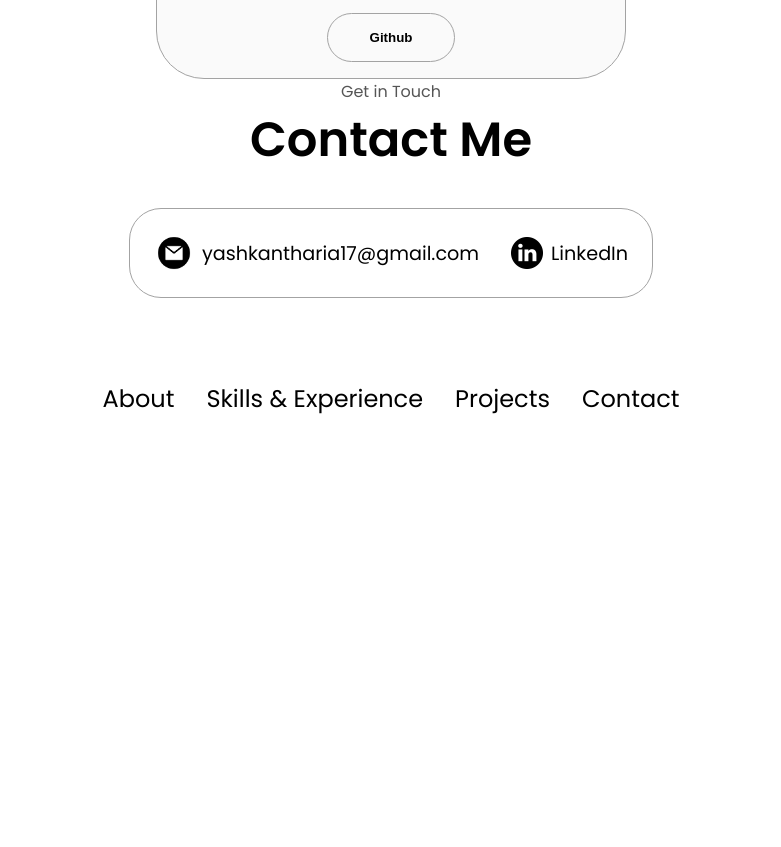
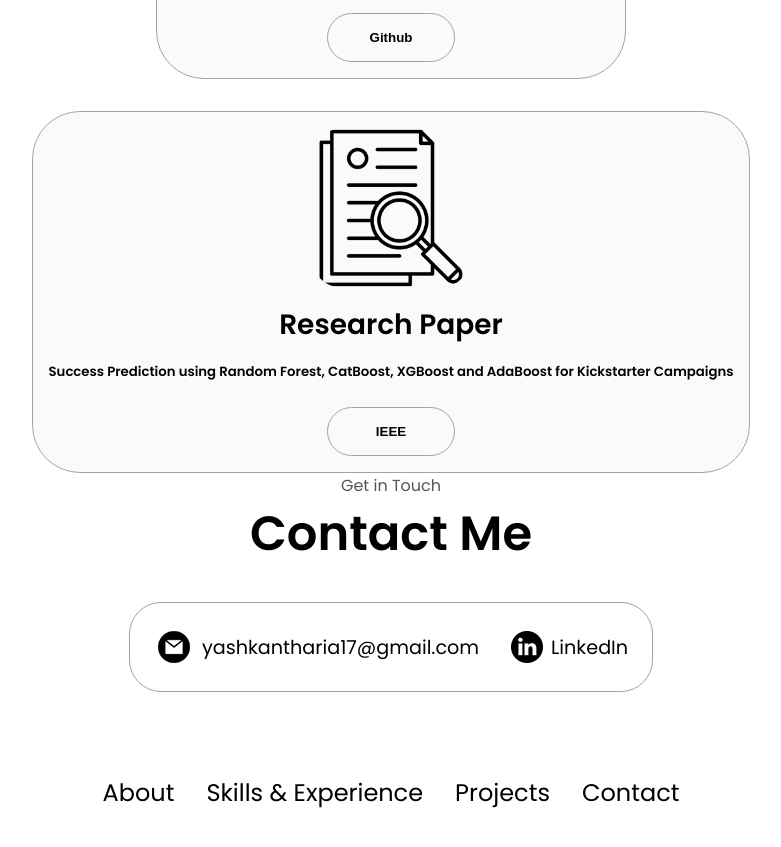
Before and after one commit to yashkantharia/yashkantharia.github.io, a plain HTML site: page index.html in a window 1280 px wide. Shown: the part 5296-6143 px from the top of the page, without its empty margins (249-1030 px from the left). Before the commit the page ends 5834 px from the top, so only its background shows below. Drawn offline with Linux system fonts and the light colour scheme.

Commit message:
research paper added

```diff
--- a/index.html
+++ b/index.html
@@ -426,6 +426,26 @@
               </button>
             </div>
           </div>
+
+           <div class="details-container color-container">
+            <div class="article-container">
+              <img
+                src="./assets/research.png"
+                alt="Project 4"
+                class="project-img"
+              />
+            </div>
+            <h2 class="experience-sub-title project-title">Research Paper</h2> <h5>Success Prediction using Random Forest, CatBoost, XGBoost and AdaBoost for Kickstarter Campaigns</h5> <br>
+            <div class="btn-container">
+              <button
+                class="btn btn-color-2 project-btn"
+                onclick="location.href='https://ieeexplore.ieee.org/document/8819828'"
+              >
+                IEEE
+              </button>
+
+            </div>
+          </div>
         </div>
       </div>
 
@@ -454,6 +474,8 @@
         </div>
       </div>
     </section>
+
+
     <footer>
       <nav>
         <div class="nav-links-container">
```
Also changed, not shown: assets/research.png (added).
